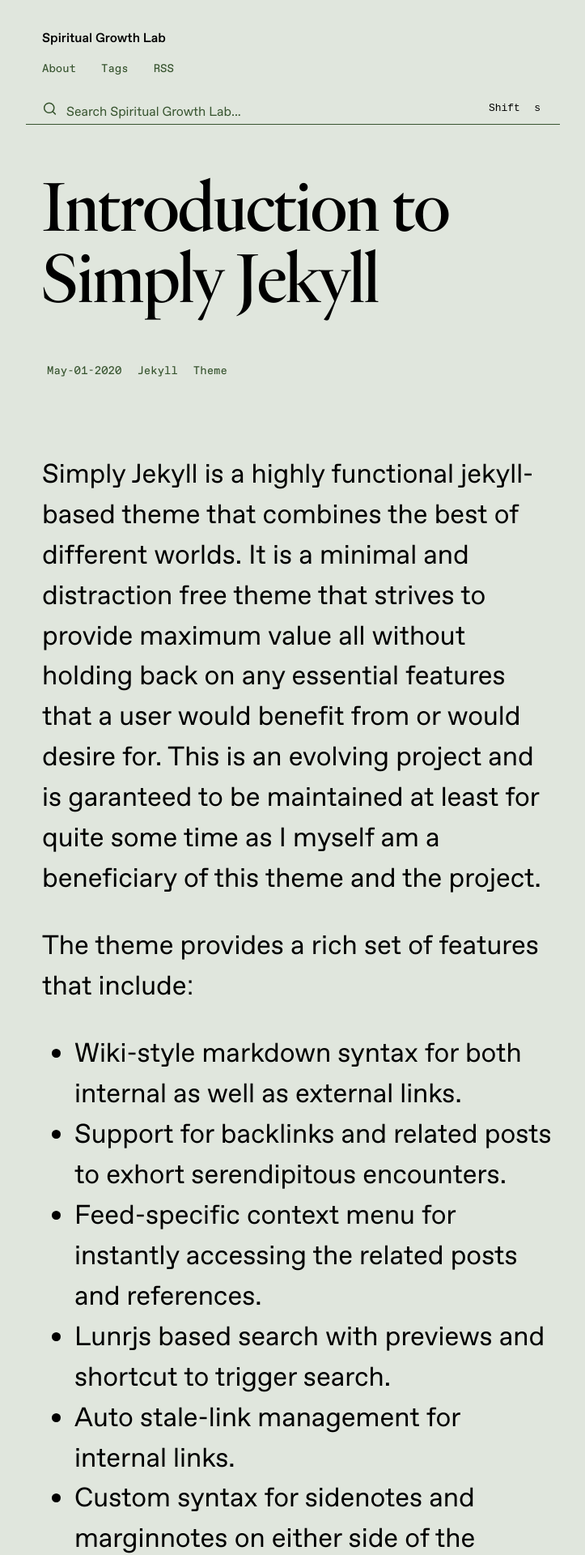
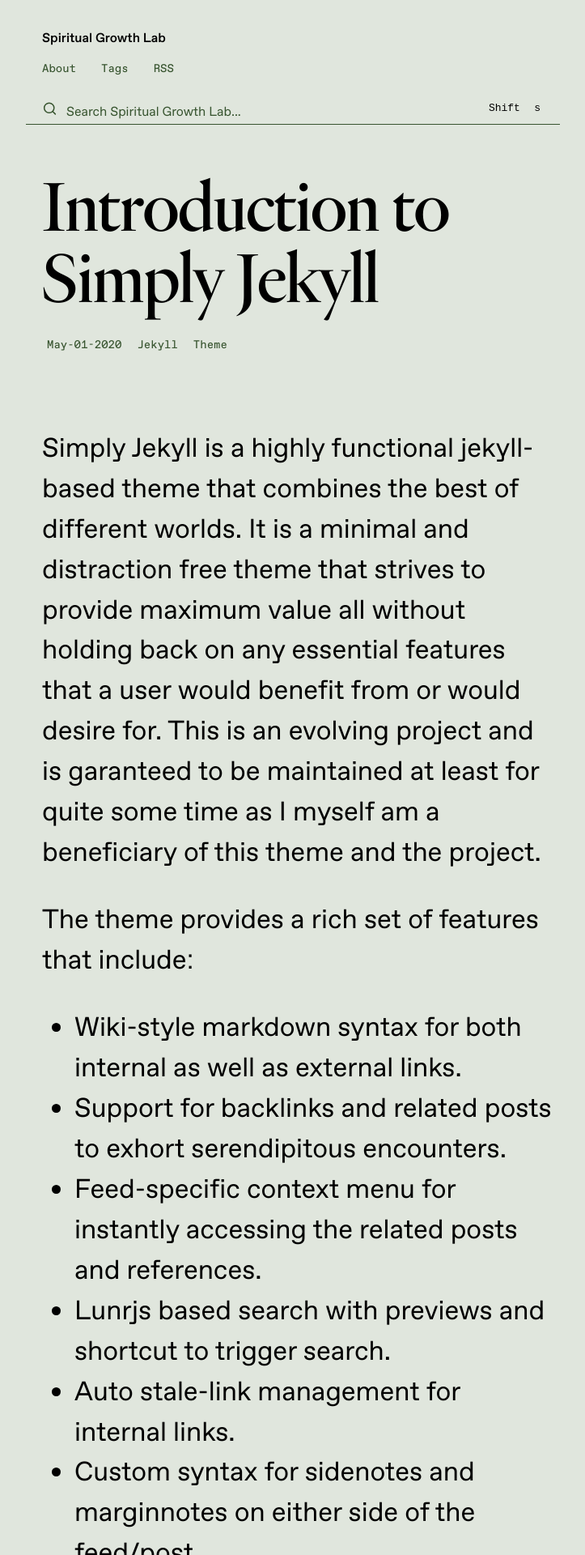
Before and after one commit to jsantiago611/digital-garden-master, a Jekyll site: the page built from _posts/2020-05-01-intro.md, in a window 1280 px wide. Shown: the top 1920 px of the page at 81% size, without its empty margins (278-1001 px from the left). Built offline with Jekyll 4.4.1, drawn with Linux system fonts in a browser that asks for light colours.

Commit message:
fix tag margins, media query

```diff
--- a/assets/css/Style.css
+++ b/assets/css/Style.css
@@ -1033,7 +1033,10 @@ hr {
 
 .tags {
     list-style: none;
-    margin-top: -1rem;
+    margin-top: -1.5rem;
+      @media (min-width: 60rem) {
+         margin-top: -3rem;
+      }
     overflow: hidden;
     padding: 0;
 }
```
